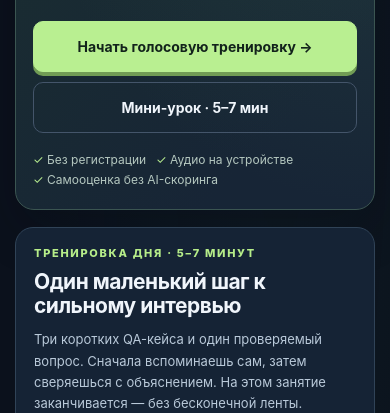
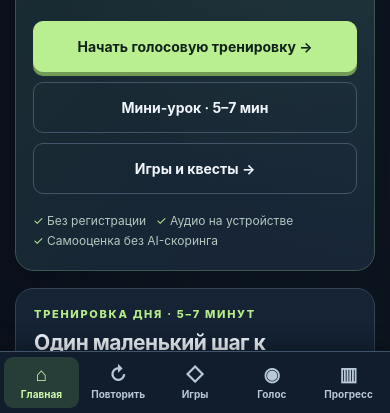
Before and after one commit to safal207/manual-qa-interview-lab, a website: page index.html in a window 390 px wide. Shown: the part 431-844 px from the top of the page. Drawn offline with Linux system fonts and the light colour scheme.

Commit message:
Integrate Play mode and thumb-friendly mobile navigation

```diff
--- a/index.html
+++ b/index.html
@@ -11,6 +11,7 @@
 <link rel="stylesheet" href="learning.css">
 <link rel="stylesheet" href="simulator.css">
 <link rel="stylesheet" href="coach.css">
+<link rel="stylesheet" href="play.css">
 <link rel="manifest" href="manifest.webmanifest">
 <meta name="theme-color" content="#0b101b">
 <style>
@@ -45,7 +46,7 @@ body[data-study-mode="voice"] .workspace{max-width:1000px;margin:auto}.voice-fil
   <div class="hero">
     <div><div class="eyebrow">Твой личный тренажёр Manual QA</div><h1>Знаешь ответ?<br><em>Научись его уверенно объяснять.</em></h1><p>Тренируй речь, разбирай реальные кейсы и готовься к техническому интервью — в своём темпе, по одному вопросу.</p>
       <div class="hero-actions"><button type="button" class="btn primary" id="startVoicePractice">Начать голосовую тренировку →</button><button type="button" class="btn ghost" id="startDailyPractice">Мини-урок · 5–7 мин</button></div>
-      <div class="hero-trust"><span>Без регистрации</span><span>Аудио на устройстве</span><span>Самооценка без AI-скоринга</span></div>
+      <div class="hero-actions" style="margin-top:10px"><button type="button" class="btn ghost" id="startPlayPractice">Игры и квесты →</button></div><div class="hero-trust"><span>Без регистрации</span><span>Аудио на устройстве</span><span>Самооценка без AI-скоринга</span></div>
     </div>
     <aside class="hero-preview" aria-label="Как проходит тренировка"><div class="hero-preview-head"><span>Твоя практика</span><span class="hero-preview-label">Один вопрос</span></div><h2>Как тестировать вывод средств?</h2><ol class="hero-mini-flow"><li><b>01</b> Ответь вслух</li><li><b>02</b> Прослушай себя</li><li><b>03</b> Сравни с эталоном</li><li><b>04</b> Повтори слабое</li></ol><span class="hero-pill" id="bankCount">Загрузка…</span></aside>
   </div>
@@ -57,6 +58,7 @@ body[data-study-mode="voice"] .workspace{max-width:1000px;margin:auto}.voice-fil
   <footer class="footer"><span>Ответы оцениваются вручную по критериям, без фиктивного AI-скоринга.</span><span>Офлайн · Без регистрации · Локальный прогресс</span></footer>
 </main>
 </div>
+<nav class="mobile-study-nav" aria-label="Быстрая навигация"><button type="button" data-mobile-mode="cards"><span aria-hidden="true">⌂</span>Главная</button><button type="button" data-mobile-mode="daily"><span aria-hidden="true">↻</span>Повторить</button><button type="button" data-mobile-mode="play"><span aria-hidden="true">◇</span>Игры</button><button type="button" data-mobile-mode="voice"><span aria-hidden="true">◉</span>Голос</button><button type="button" data-mobile-mode="progress"><span aria-hidden="true">▥</span>Прогресс</button></nav>
 <div class="toast hidden" id="toast" role="status"></div>
 <script>
 'use strict';
@@ -231,6 +233,7 @@ setup();
 <script src="simulator.js"></script>
 <script src="coach.js"></script>
 <script src="voice.js"></script>
+<script src="play.js"></script>
 <script>
 (function(){
   'use strict';
@@ -242,6 +245,7 @@ setup();
     previous();
     const tabs=document.querySelectorAll('.tab');
     tabs.forEach(t=>{if(t.dataset.mode===state.mode)t.setAttribute('aria-current','page');else t.removeAttribute('aria-current')});
+    document.querySelectorAll('[data-mobile-mode]').forEach(t=>{if(t.dataset.mobileMode===state.mode)t.setAttribute('aria-current','page');else t.removeAttribute('aria-current')});
     const badge=document.getElementById('bankCount');
     if(badge&&window.QAVoiceInfo)badge.textContent=window.QAVoiceInfo.count+' устных вопросов · '+allQuiz.length+' теста';
   };
@@ -254,6 +258,8 @@ setup();
     workspace.focus({preventScroll:true});
     workspace.scrollIntoView({block:'start',behavior:'instant'});
   }
+  document.querySelectorAll('[data-mobile-mode]').forEach(t=>t.onclick=()=>openMode(t.dataset.mobileMode));
+  document.getElementById('startPlayPractice').onclick=()=>openMode('play');
   document.getElementById('startVoicePractice').onclick=()=>openMode('voice');
   document.getElementById('startDailyPractice').onclick=()=>{const start=document.getElementById('beginDaily');if(start){start.click();workspace.focus({preventScroll:true});workspace.scrollIntoView({block:'start',behavior:'instant'})}else openMode('daily')};
   render();
```
